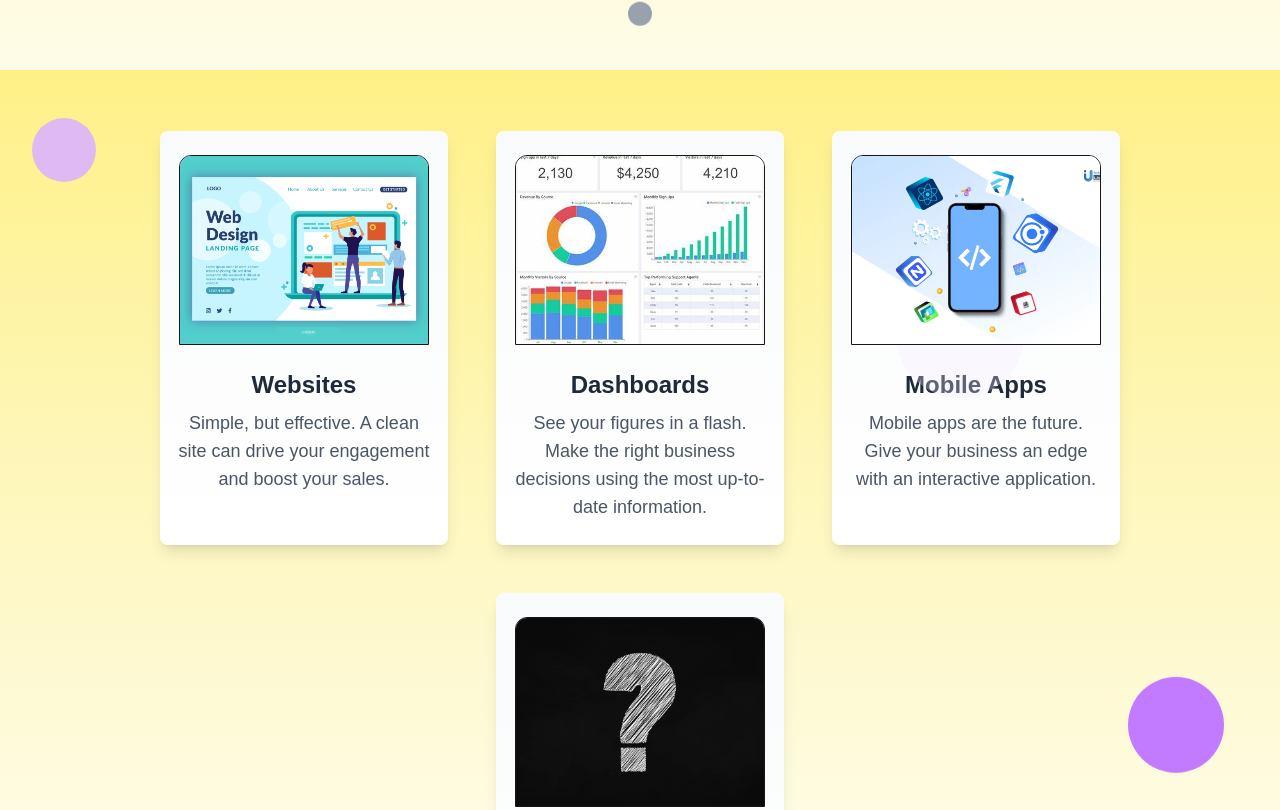
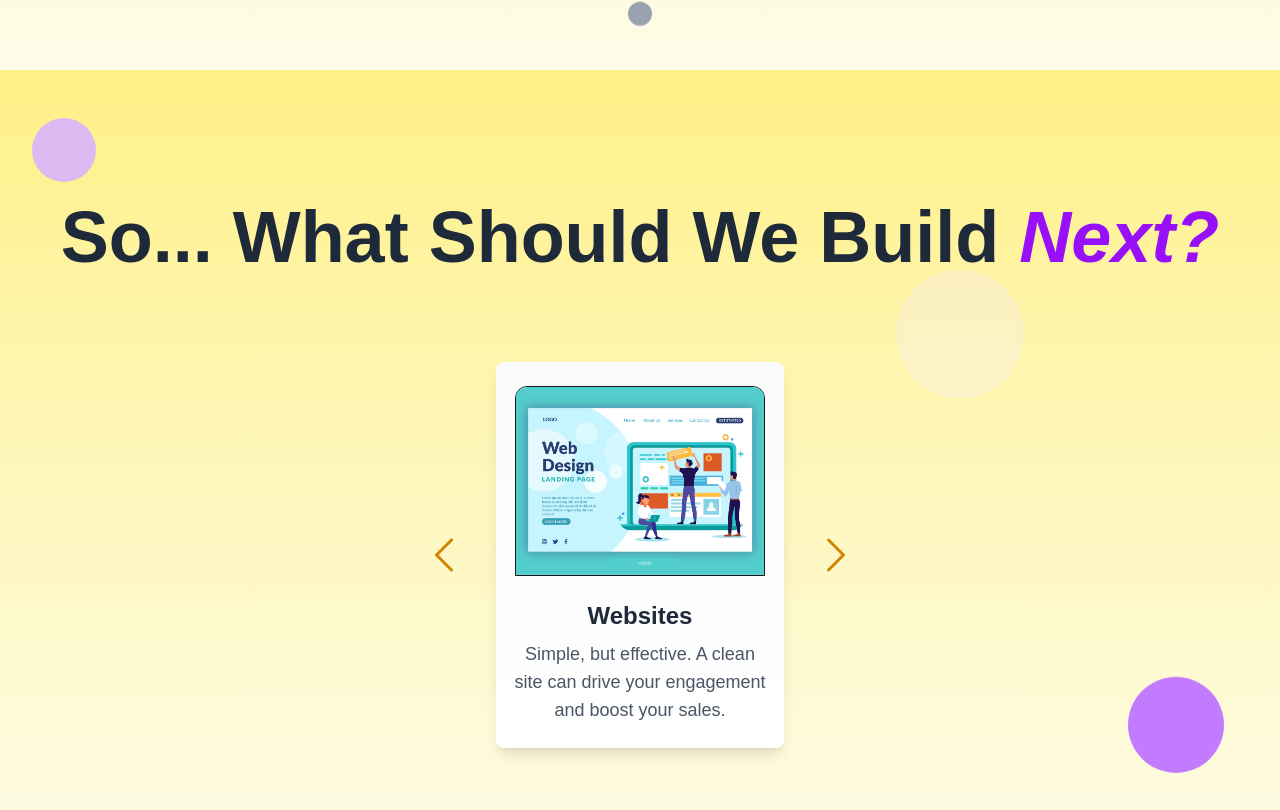
Before and after one commit to jhaqq/portfolio, a Next.js app: page / in a window 1280 px wide. Shown: the part 730-1540 px from the top of the page. Built offline with nearby package versions, Linux system fonts and the light colour scheme.

Commit message:
Styling changes

```diff
--- a/app/ui/About.tsx
+++ b/app/ui/About.tsx
@@ -84,7 +84,7 @@ export default function About() {
           <span className="text-purple-600 italic">Next?</span>
         </h1>
 
-        <div className="flex sm:hidden justify-center items-center gap-7">
+        <div className="flex 2xl:hidden justify-center items-center gap-7">
           <ChevronLeftIcon width={48} height={48} onClick={handleDecrease} className="text-yellow-600"/>
           <SkillCard
             image={skills[skillIndex].image}
@@ -95,7 +95,7 @@ export default function About() {
         </div>
 
         {/* Skill Cards Section Large*/}
-        <div className="hidden sm:flex flex-wrap justify-center gap-8 sm:gap-12">
+        <div className="hidden 2xl:flex flex-wrap justify-center gap-8 sm:gap-12">
           {skills.map((skill, index) => (
             <SkillCard
               key={index}
--- a/app/ui/Experience.tsx
+++ b/app/ui/Experience.tsx
@@ -66,7 +66,7 @@ export default function Experience() {
   useEffect(() => {
     // Function to handle screen width change
     const handleResize = () => {
-      setIsLargeScreen(window.innerWidth >= 640);
+      setIsLargeScreen(window.innerWidth >= 1536);
     };
 
     // Set initial screen size
@@ -93,7 +93,7 @@ export default function Experience() {
 
         {/* Toggle Buttons for Small Screens */}
         {!isLargeScreen && (
-          <div className="flex justify-center items-center sm:hidden gap-4">
+          <div className="flex justify-center items-center 2xl:hidden gap-4">
             <div
               className={clsx(
                 "rounded-xl px-4 py-2 text-center font-bold text-lg transition-colors",
@@ -124,11 +124,11 @@ export default function Experience() {
         )}
 
         {/* Content Section */}
-        <div className="flex flex-col sm:flex-row xl:justify-between items-center gap-6 xl:gap-12 w-full max-w-5xl">
+        <div className="flex flex-col 2xl:flex-row xl:justify-between items-center gap-6 xl:gap-12 w-full max-w-5xl">
           {/* Skills Section */}
           <div
             className={clsx(
-              "grid grid-cols-2 sm:grid-cols-3 gap-6 justify-center items-center flex-shrink-0",
+              "grid grid-cols-2 2xl:grid-cols-3 gap-6 justify-center items-center flex-shrink-0",
               {
                 hidden: !isLargeScreen && active !== "skills",
               }
@@ -159,7 +159,7 @@ export default function Experience() {
                 }`}
                 onClick={() => setJobIndex(jobIndex - 1)}
               />
-              <p className="text-lg sm:text-2xl py-2 px-6 bg-yellow-500 text-white rounded-lg shadow-md transition-transform transform hover:scale-105">
+              <p className="text-lg w-fit sm:text-2xl py-2 px-6 bg-yellow-500 text-white rounded-lg shadow-md transition-transform transform hover:scale-105">
                 {jobs[jobIndex].year}
               </p>
               <ChevronDownIcon
@@ -175,7 +175,7 @@ export default function Experience() {
 
             {/* Experience Details */}
             <div className="mt-4 text-center">
-              <p className="text-xl sm:text-2xl font-semibold text-yellow-700">
+              <p className="text-xl sm:text-2xl font-semibold text-yellow-700 mb-4">
                 {jobs[jobIndex].title}
               </p>
               {jobs[jobIndex].responsibilities.map((responsibility, index) => (
```
